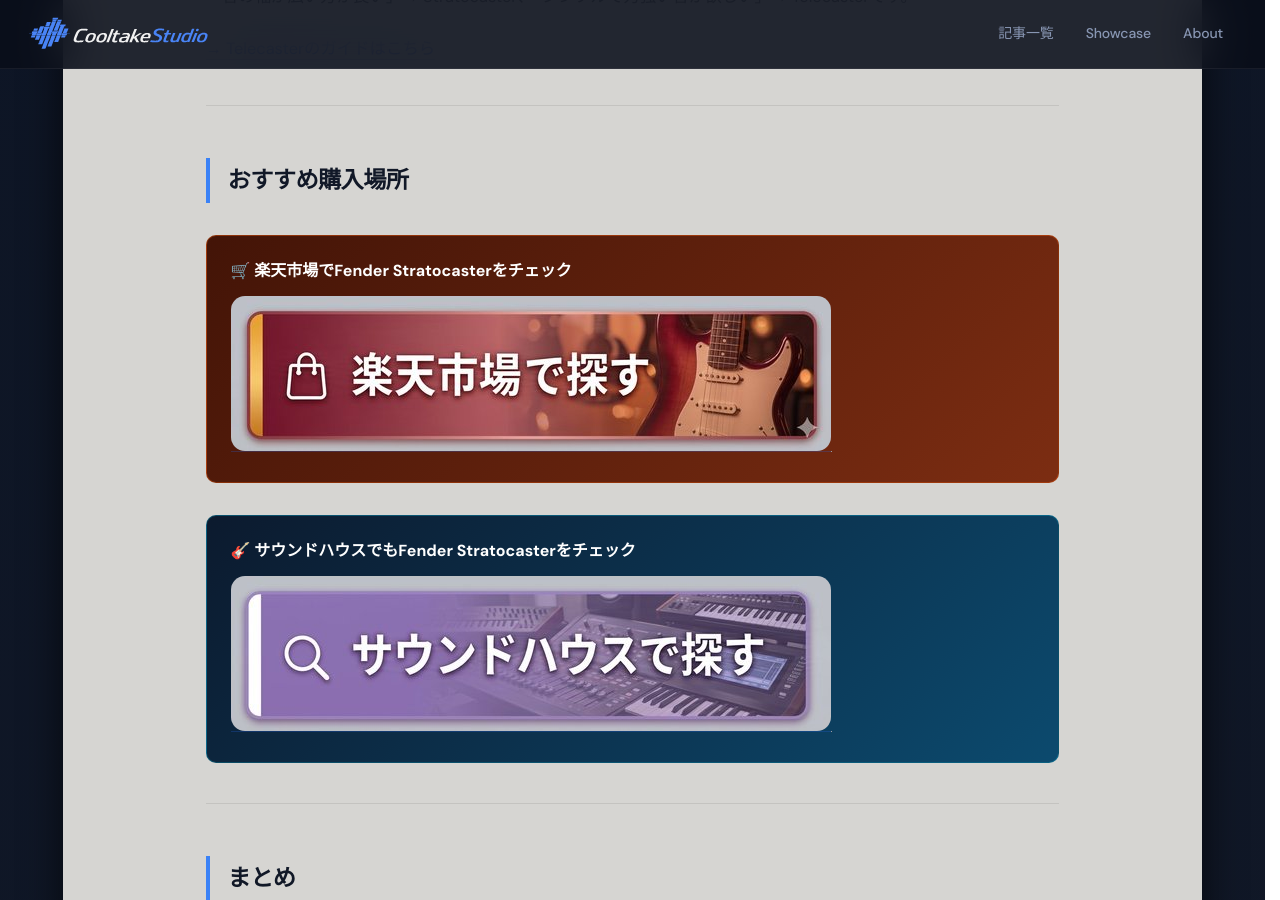
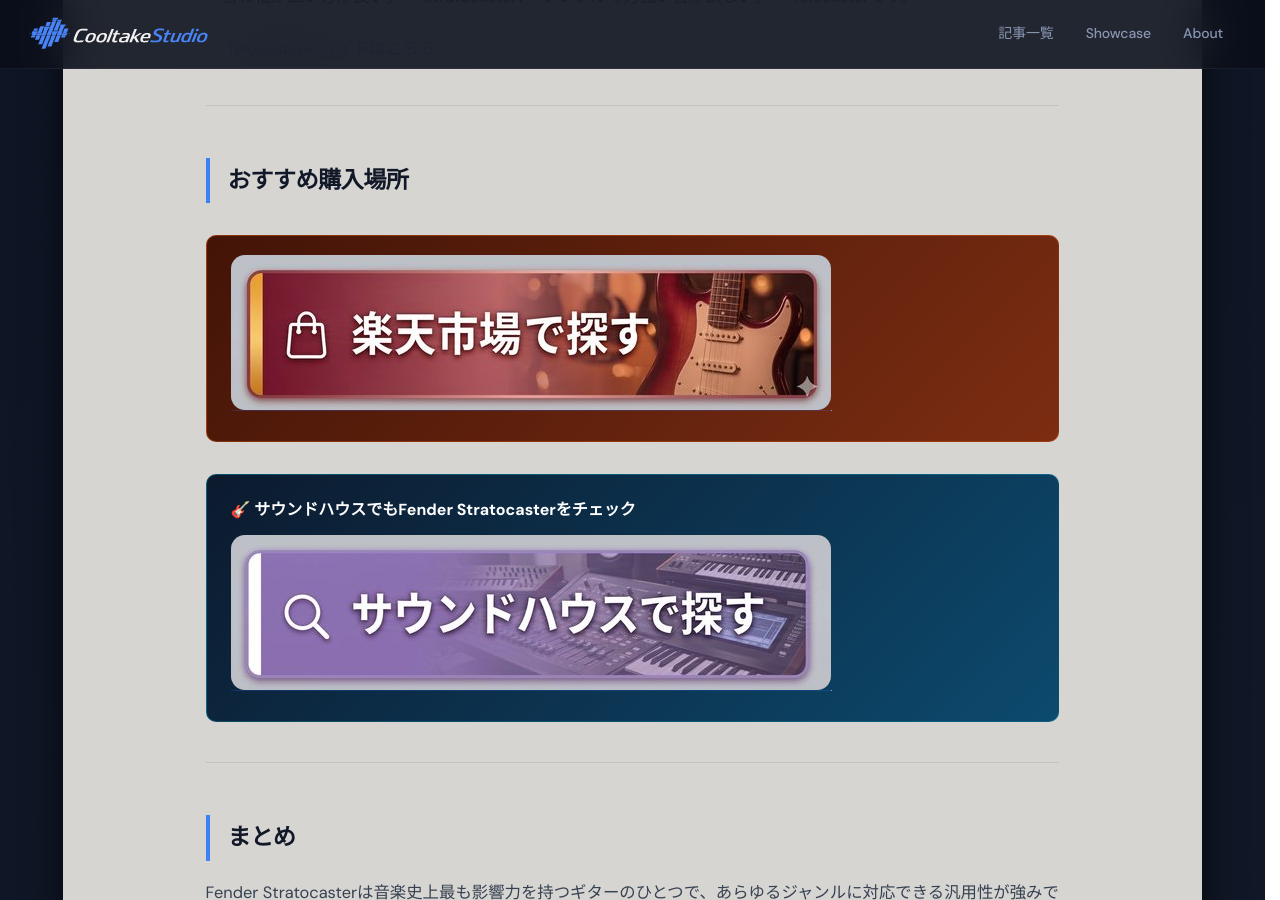
Before and after one commit to cooltake/cooltake-staging, a Jekyll site: the page built from _posts/2026-05-29-fender-stratocaster-guide.md, in a window 1280 px wide and 900 px high, scrolled down 2554 px. Built offline with Jekyll 4.4.1, drawn with Linux system fonts in a browser that asks for light colours; some web fonts are replaced; grey boxes are pictures that could not be loaded.

Commit message:
style: replace old CTA buttons with image buttons in 2026-05-29-fender-stratocaster-guide.md

```diff
--- a/_posts/2026-05-29-fender-stratocaster-guide.md
+++ b/_posts/2026-05-29-fender-stratocaster-guide.md
@@ -67,7 +67,7 @@
 
 ## おすすめ購入場所
 
-<div style="margin:2rem 0;padding:1.2rem 1.5rem;background:linear-gradient(135deg,#431407,#7c2d12);border-radius:10px;border:1px solid rgba(234,88,12,.4);"><p style="margin:0 0 .6rem;font-weight:bold;font-size:1rem;color:#fff;">&#x1F6D2; 楽天市場でFender Stratocasterをチェック</p><a href="https://hb.afl.rakuten.co.jp/hgc/0b15ddc7.28c5c9ed.0b15ddc8.5d23dd4d/?pc=https%3A%2F%2Fsearch.rakuten.co.jp%2Fsearch%2Fmall%2FFender%2BStratocaster%2F" rel="nofollow" referrerpolicy="no-referrer-when-downgrade" style="display:inline-block;text-decoration:none;"><img src="/assets/images/btn-rakuten.jpg" alt="楽天市場で探す" width="600" height="155" style="max-width:100%;height:auto;border-radius:14px;display:block;"></a><img src="//i.moshimo.com/af/i/impression?a_id=5565352&amp;p_id=54&amp;pc_id=54&amp;pl_id=616" width="1" height="1" style="border:none;" alt="" loading="lazy"></div>
+<div style="margin:2rem 0;padding:1.2rem 1.5rem;background:linear-gradient(135deg,#431407,#7c2d12);border-radius:10px;border:1px solid rgba(234,88,12,.4);"><a href="https://hb.afl.rakuten.co.jp/hgc/0b15ddc7.28c5c9ed.0b15ddc8.5d23dd4d/?pc=https%3A%2F%2Fsearch.rakuten.co.jp%2Fsearch%2Fmall%2FFender%2BStratocaster%2F" rel="nofollow" referrerpolicy="no-referrer-when-downgrade" style="display:inline-block;text-decoration:none;"><img src="/assets/images/btn-rakuten.jpg" alt="楽天市場で探す" width="600" height="155" style="max-width:100%;height:auto;border-radius:14px;display:block;"></a><img src="//i.moshimo.com/af/i/impression?a_id=5565352&amp;p_id=54&amp;pc_id=54&amp;pl_id=616" width="1" height="1" style="border:none;" alt="" loading="lazy"></div>
 <div style="margin:2rem 0;padding:1.2rem 1.5rem;background:linear-gradient(135deg,#0c1a2e,#0c4a6e);border-radius:10px;border:1px solid rgba(8,145,178,.4);"><p style="margin:0 0 .6rem;font-weight:bold;font-size:1rem;color:#fff;">&#x1F3B8; サウンドハウスでもFender Stratocasterをチェック</p><a href="https://h.accesstrade.net/sp/cc?rk=01001xqc00os63&url=https%3A%2F%2Fwww.soundhouse.co.jp%2Fsearch%2Findex%2F%3Fsearch_all%3DFender%2520Stratocaster" rel="nofollow" referrerpolicy="no-referrer-when-downgrade" style="display:inline-block;text-decoration:none;"><img src="/assets/images/btn-soundhouse.jpg" alt="サウンドハウスで探す" width="600" height="155" style="max-width:100%;height:auto;border-radius:14px;display:block;"></a><img src="https://h.accesstrade.net/sp/rr?rk=01001xqc00os63" width="1" height="1" border="0" alt="" loading="lazy"></div>
 
 <!-- AFFILIATE_PLACEHOLDER: Amazon（もしもアフィリエイト Amazon審査通過後に設置予定） -->
```
